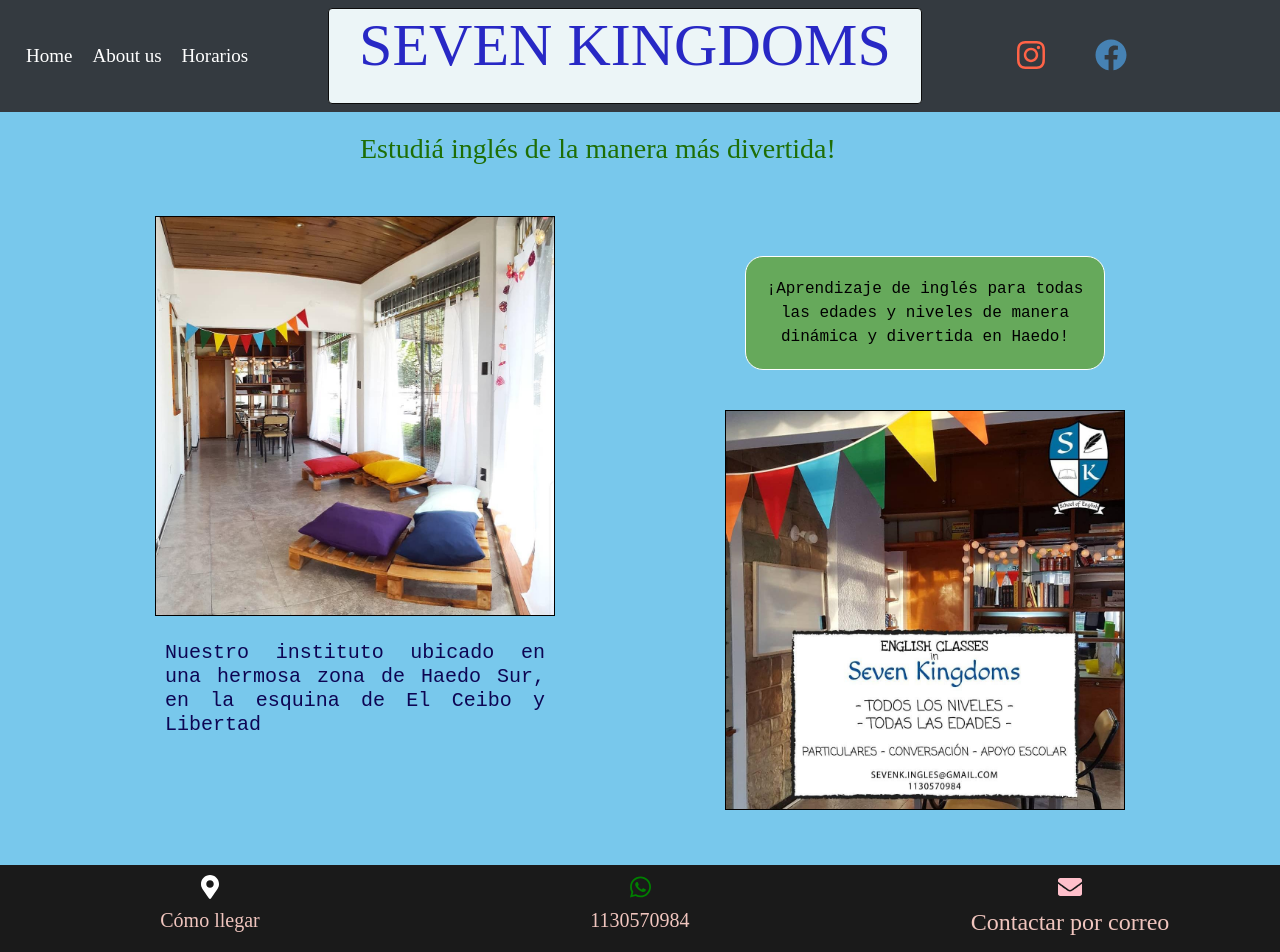
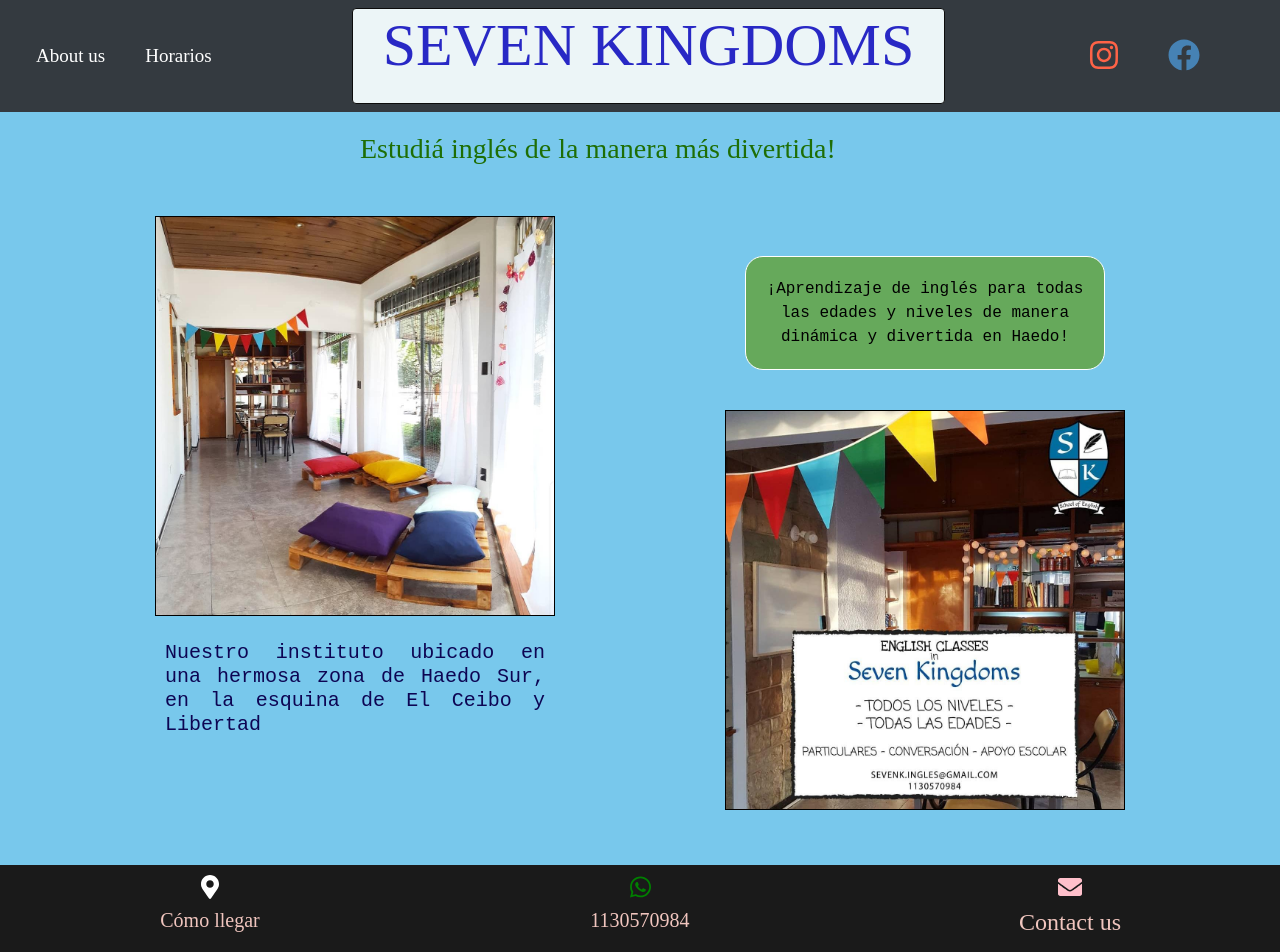
Before and after one commit to SoninLeandro/SevenKingdoms, a React (Create React App) app: page / in a window 1280 px wide. Shown: the top 952 px of the page. Built offline with nearby package versions, Linux system fonts and the light colour scheme; the HTML template or start-up script is replaced by a standard one.

Commit message:
style changes

```diff
--- a/src/components/footer.js
+++ b/src/components/footer.js
@@ -45,7 +45,7 @@
             target="_blank"
             rel="noopener noreferrer"
           >
-            <h4>Contactar por correo</h4>
+            <h4>Contact us</h4>
           </a>
         </div>
       </div>
--- a/src/components/navBar.js
+++ b/src/components/navBar.js
@@ -19,9 +19,6 @@
       variant="dark"
     >
       <Nav className="nav">
-        <Link to="/" className="nav-link">
-          Home
-        </Link>
         <Link to="/about" className="nav-link">
           About us
         </Link>
@@ -29,8 +26,9 @@
           Horarios
         </Link>
       </Nav>
-      <Header />
-
+      <Link to="/" className="nav-link">
+        <Header />
+      </Link>
       <a
         className="social-link"
         href="https://www.instagram.com/sevenkingdoms.ingles/"
--- a/src/style/navBar.css
+++ b/src/style/navBar.css
@@ -9,7 +9,11 @@
 }
 
 .navbar .nav .nav-link {
-  padding: 10px 10px;
+  padding: 10px 20px;
   font-size: 19px;
   color: white;
 }
+
+a.nav-link {
+  padding: 0 50px;
+}
```
